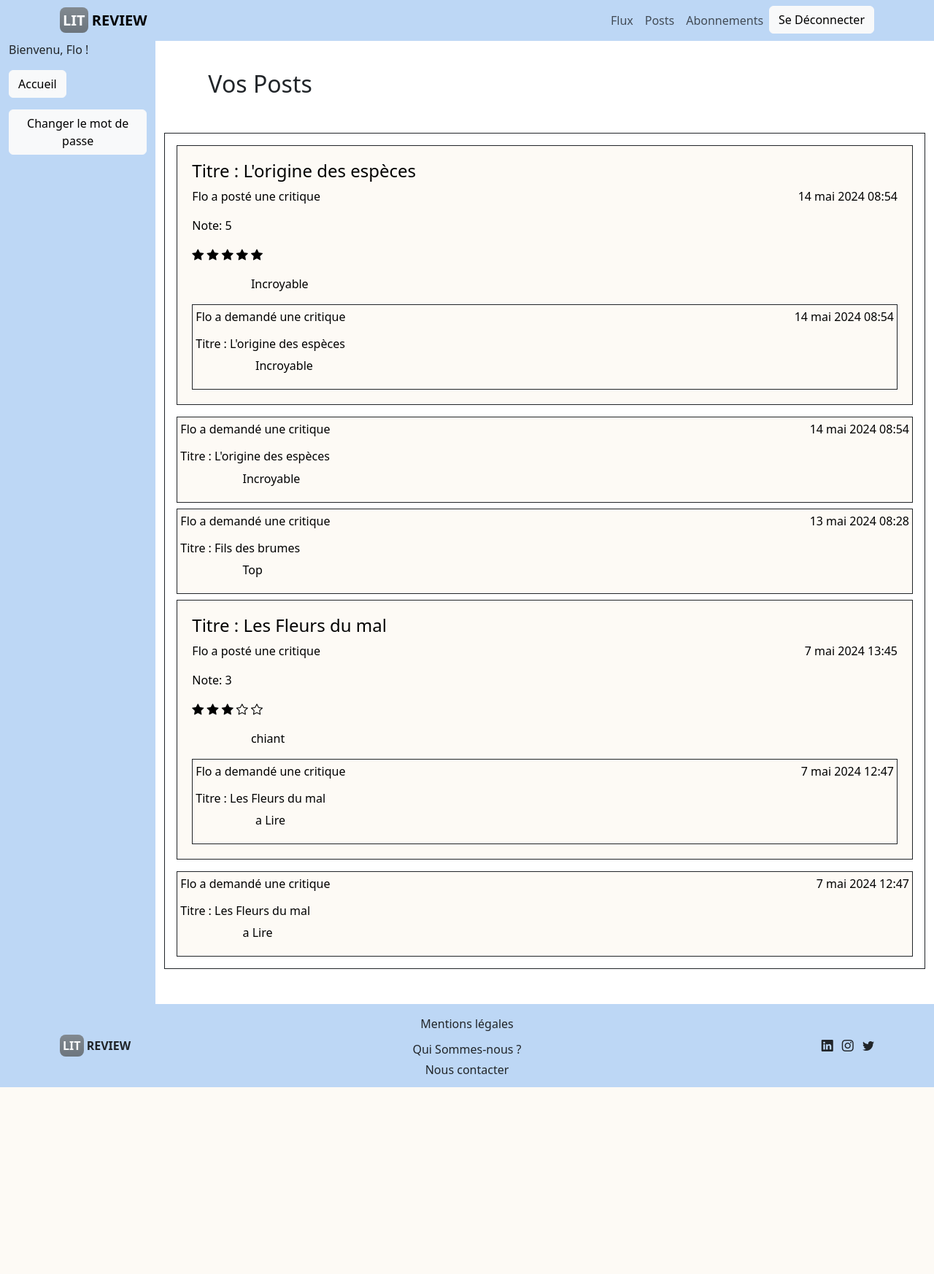
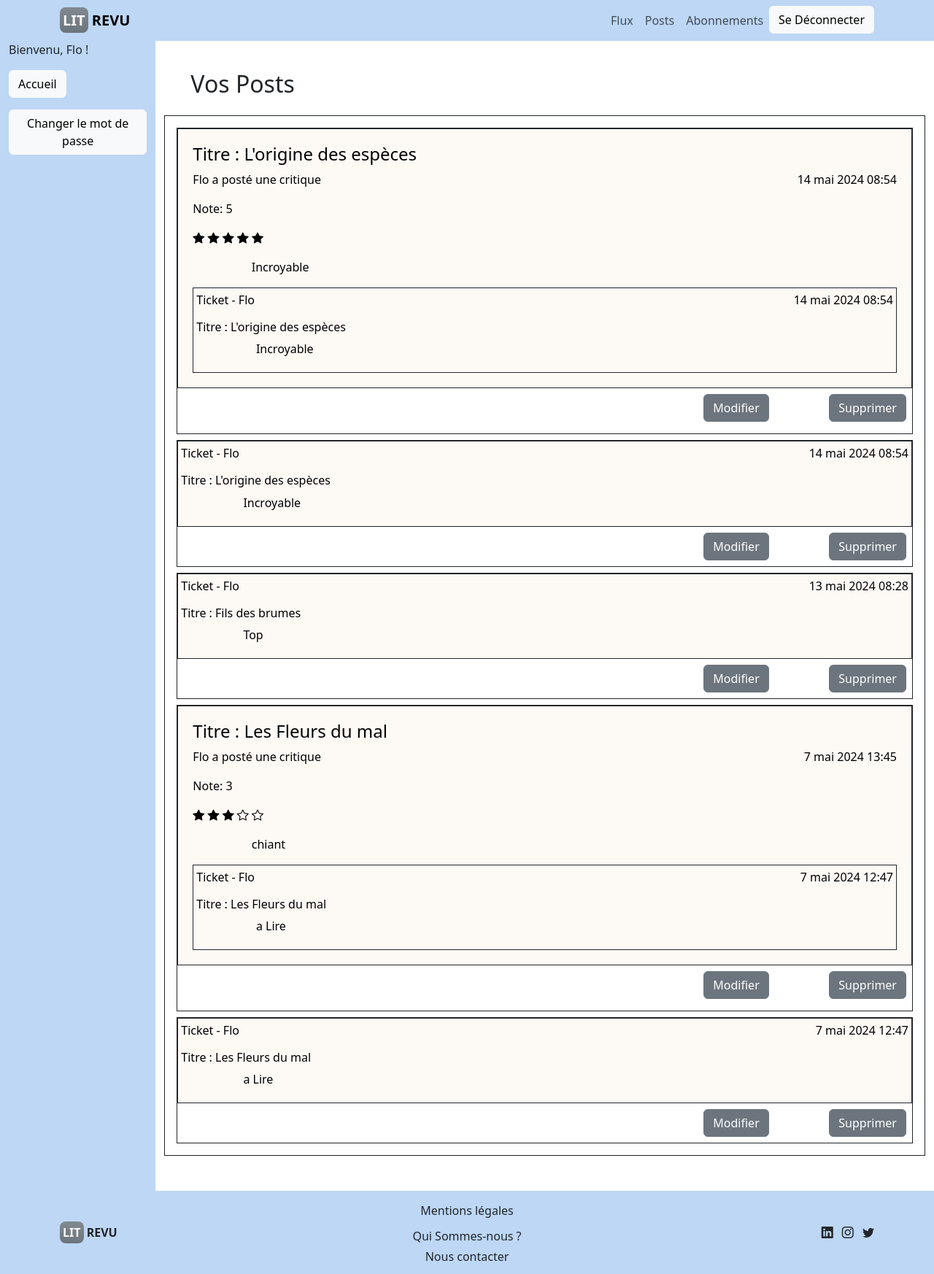
Before and after one commit to FloJouff/LITRevu, a Django app: page /revu/posts/ in a window 1280 px wide; the page is wider, and only the part inside the window is pictured. Shown: that part at 73% size. Before the commit the page ends 1490 px from the top of that part, so only its background shows below. Run offline with Django 5.2, Linux system fonts and the light colour scheme; a user stored in the database is signed in; data comes from the database, SQL or seed files in the repository; both versions use the stored data as it was after the commit; some libraries are stand-ins or nearby versions.

Commit message:
désabonnement

```diff
--- a/litrevu/urls.py
+++ b/litrevu/urls.py
@@ -41,7 +41,8 @@ urlpatterns = [
     path('revu/follow/', revu.views.follow_users, name='follow'),
     path('contact/', revu.views.contact, name='contact'),
     path('no_permission', revu.views.no_permission, name='no_permission'),
-    path('revu/posts/', revu.views.user_posts, name='user_posts')
+    path('revu/posts/', revu.views.user_posts, name='user_posts'),
+    path('revu/unfollow/<int:user_id>/', revu.views.unfollow_user, name='unfollow_user'),
 ]
 
 if settings.DEBUG:
--- a/revu/templates/revu/partials/review_snippet.html
+++ b/revu/templates/revu/partials/review_snippet.html
@@ -1,3 +1,4 @@
+
 <ul class="list-unstyled">
     <div class="border border-dark p-3" style="background-color: rgb(253, 250, 245);">
         <div class="post m-1">
@@ -26,7 +27,7 @@
                     <a class="text-decoration-none" style="color: rgb(0, 0, 0);">
                         <div class="row">
                             <div class="col-6">
-                                <p>{{ p.ticket.user }} a demandé une critique</p></div>
+                                <p>Ticket - {{ p.ticket.user }} </p></div>
                                 <div class="col-6 text-end">
                                     <p> {{ p.ticket.time_created }}</p></div>
                         <h6>Titre : {{ p.ticket.headline }} </h6>
--- a/revu/templates/revu/partials/ticket_snippet.html
+++ b/revu/templates/revu/partials/ticket_snippet.html
@@ -3,7 +3,7 @@
         <a href="{% url 'view_ticket' p.id %}"  class="text-decoration-none" style="color: rgb(0, 0, 0);">
             <div class="row">
                 <div class="col-6">
-                    <p>{{ p.user }} a demandé une critique</p></div>
+                    <p>Ticket - {{ p.user }} </p></div>
                     <div class="col-6 text-end">
                         <p> {{ p.time_created }}</p></div>
             <h6>Titre : {{ p.headline }} </h6>
--- a/revu/templates/revu/posts.html
+++ b/revu/templates/revu/posts.html
@@ -1,23 +1,27 @@
 {% extends 'base.html' %}
-
 {% block content %}
 <section>
     <div class="container mt-5">
-   <h2 class="m-5">Vos Posts</h2>
+   <h2 class="m-4">Vos Posts</h2>
 
    <div class="row border border-dark">
     <div class="container p-2">
    {% if posts %}
          {% for p in posts %}
                 {% if p.content_type == "REVIEW" %}
-                    <div class="m-2">
+                    <div class="m-2 border border-dark">
                     {% include 'revu/partials/review_snippet.html' %}
-                    </div>
+
+                    <p class="text-end m-2"><a href="{% url 'edit_review' p.id %}" class="btn btn-secondary">Modifier</a><a href="{% url 'edit_review' p.id %}" class="btn btn-secondary offset-1">Supprimer</a> </p>
+                </div>
             {% else %}
-                <div class="m-2">
+                <div class="m-2 border border-dark">
                     {% include 'revu/partials/ticket_snippet.html' %}
-                </div>
+
+                <p class="text-end m-2"><a href="{% url 'edit_ticket' p.id %}" class="btn btn-secondary ">Modifier</a><a href="{% url 'edit_ticket' p.id %}" class="btn btn-secondary offset-1" onsubmit="return confirm('Voulez vous vraiment supprimer ce ticket ?')">Supprimer</a></p>
+            </div>
             {% endif %}
+
          {% endfor %}
    {% else %}
       <p>Aucun post trouvé.</p>
--- a/revu/views.py
+++ b/revu/views.py
@@ -82,6 +82,7 @@ def create_new_review(request):
         if all([ticket_form.is_valid(), review_form.is_valid()]):
             ticket = ticket_form.save(commit=False)
             ticket.user = request.user
+            ticket.review_provided = True
             ticket.save()
             review = review_form.save(commit=False)
             review.ticket = ticket
@@ -192,3 +193,15 @@ def follow_users(request):
         'followers': followers,
     }
     return render(request, 'revu/follow_view.html', context=context)
+
+
+def unfollow_user(request, user_id):
+    user = request.user
+    followed_user = User.objects.get(id=user_id)
+    try:
+        follow = UserFollows.objects.get(user=user,
+                                         followed_user=followed_user)
+        follow.delete()
+    except UserFollows.DoesNotExist:
+        pass
+    return redirect('follow')
--- a/templates/base.html
+++ b/templates/base.html
@@ -24,7 +24,7 @@
       <header>
         <nav class="navbar navbar-expand-md navbar-light fixed-top"  style="background-color: rgb(189, 215, 245);">
           <div class="container">
-          <a class="navbar-brand text-uppercase fw-bold" href="{% url 'login' %}"><span class="bg-secondary bg-gradient p-1 rounded-3 text-light">LIT</span> Review</a>
+          <a class="navbar-brand text-uppercase fw-bold" href="{% url 'login' %}"><span class="bg-secondary bg-gradient p-1 rounded-3 text-light">LIT</span> Revu</a>
           <button class="navbar-toggler" type="button" data-bs-toggle="collapse" data-bs-target="#navbarNav" aria-controls="navbarNav" aria-expended="false" aria-label="Toggle navigation"><span class="navbar-toggler-icon">
           </span>
           </button>
@@ -77,7 +77,7 @@
             <div class="row gy-4 align-items-center">
               <div class="col-12 col-md-4">
                 <a class="navbar-brand text-dark text-uppercase fw-bold" href="#">
-                  <span class="bg-secondary bg-gradient p-1 rounded-3 text-light">LIT</span> Review
+                  <span class="bg-secondary bg-gradient p-1 rounded-3 text-light">LIT</span> Revu
                 </a>
               </div>
               <div class="col-12 col-md-4 text-md-center">
```
Also changed, not shown: authentication/forms.py (+9 -3 lines), authentication/views.py (+4 -3 lines), revu/templates/revu/follow_view.html (+7 -1 lines), revu/templates/revu/templatetags/revu_extras.py (added, +10 -0 lines), db.sqlite3, revu/templates/revu/templatetags/__init__.py (added).
